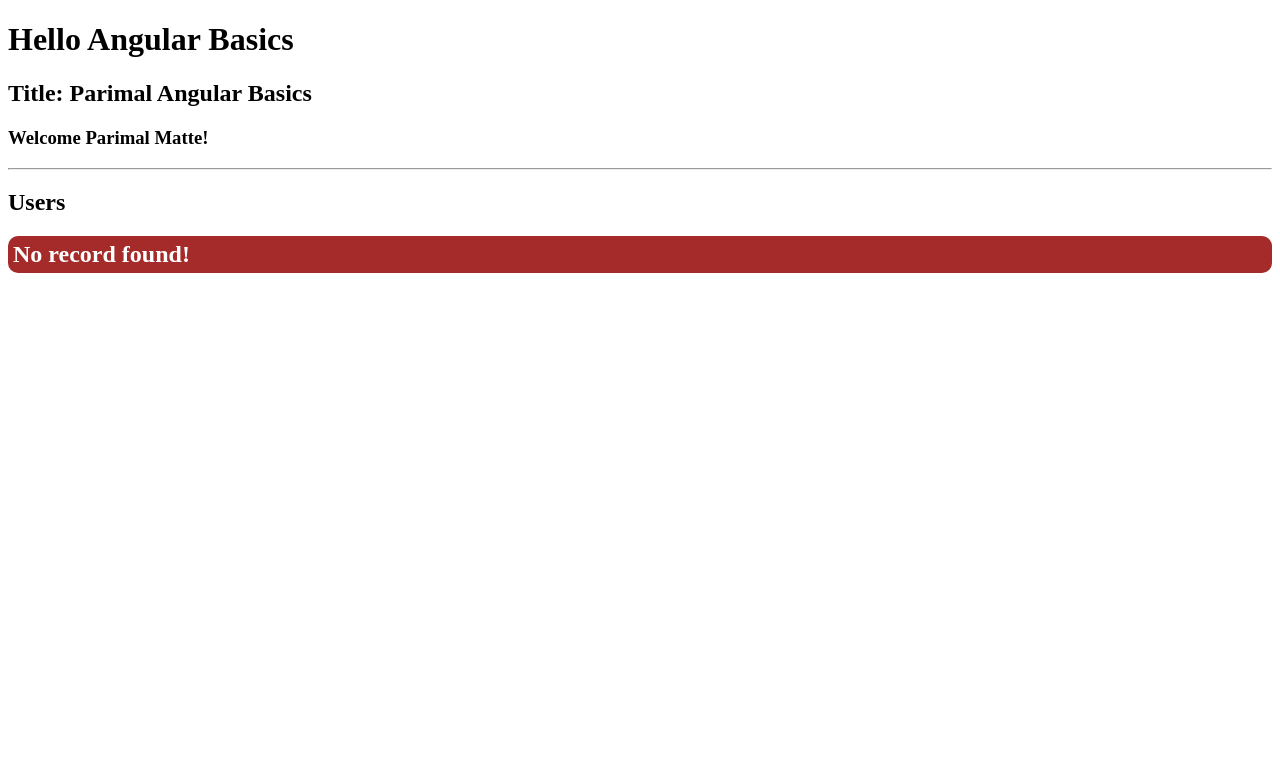
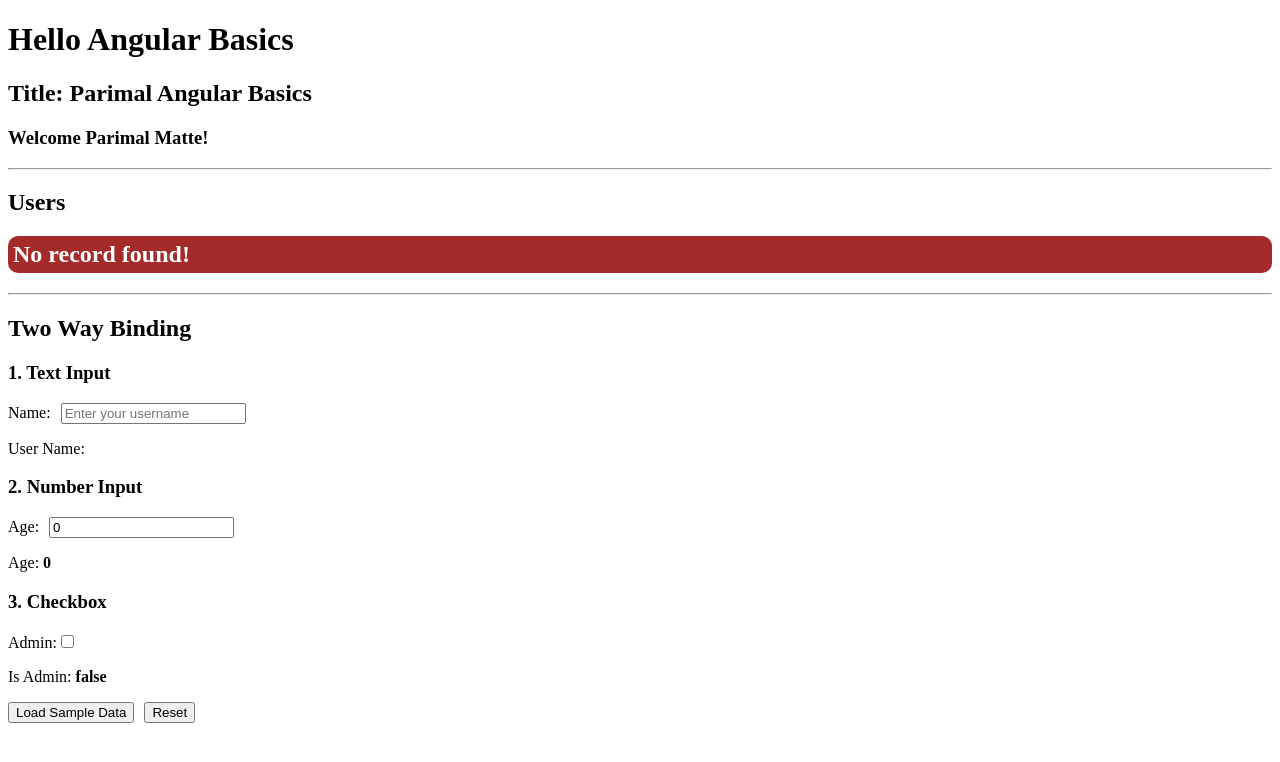
Before and after one commit to PmCoder26/angular-basics, an Angular app: page / in a window 1280 px wide. Shown: the top 762 px of the page. Built offline with nearby package versions, Linux system fonts and the light colour scheme.

Commit message:
feat(angular): implement two-way data binding with user input fields

```diff
--- a/src/app/app.html
+++ b/src/app/app.html
@@ -50,3 +50,77 @@
     No record found!
   </h2>
 }
+
+<hr>
+
+<!-- Two-Way Binding ([(ngModel)]) requires FormsModule -->
+<h2>Two Way Binding</h2>
+
+<div>
+
+  <!-- [(ngModel)] creates two-way binding between the input field and the component property. -->
+  <h3>1. Text Input</h3>
+
+  <label for="userName">Name:</label>
+
+  <input
+    [(ngModel)]="userName"
+    type="text"
+    name="userName"
+    placeholder="Enter your username"
+    style="margin-left: 10px;"
+  >
+
+  <!-- {{ }} (Interpolation) displays the current value of the component property. -->
+  <p>User Name: <b>{{ userName }}</b></p>
+
+
+  <!-- Number input using two-way binding -->
+  <h3>2. Number Input</h3>
+
+  <label for="age">Age:</label>
+
+  <input
+    [(ngModel)]="age"
+    type="number"
+    name="age"
+    placeholder="Enter your age"
+    style="margin-left: 10px;"
+  >
+
+  <!-- Interpolation renders the updated age. -->
+  <p>Age: <b>{{ age }}</b></p>
+
+
+  <!-- Checkbox binds a boolean property using ngModel. -->
+  <h3>3. Checkbox</h3>
+
+  <label for="isAdmin">Admin:</label>
+
+  <input
+    [(ngModel)]="isAdmin"
+    type="checkbox"
+    name="isAdmin"
+  >
+
+  <!-- Displays whether the checkbox is checked or not. -->
+  <p>Is Admin: <b>{{ isAdmin }}</b></p>
+
+
+  <div style="margin-top: 10px;">
+
+    <!-- (click) is an event binding that invokes the component method when the button is clicked. -->
+    <button (click)="loadSampleData()">
+      Load Sample Data
+    </button>
+
+    <!-- Calls the reset method on button click. -->
+    <button
+      (click)="resetSampleData()"
+      style="margin-left: 10px;">
+      Reset
+    </button>
+
+  </div>
+
+</div>
--- a/src/app/app.ts
+++ b/src/app/app.ts
@@ -1,9 +1,10 @@
 import { Component, signal } from '@angular/core';
 import { RouterOutlet } from '@angular/router';
+import { FormsModule } from '@angular/forms';
 
 @Component({
   selector: 'app-root',
-  imports: [RouterOutlet],
+  imports: [RouterOutlet, FormsModule],
   templateUrl: './app.html',
   styleUrl: './app.css'
 })
@@ -13,4 +14,22 @@
 
   // users: string[] = ['Parimal', 'Rohit', 'Hemant', 'Karunya', 'Shashank', 'Ishant']
   users: string[] = []  // for 'empty() {}' block.
+
+  // Two Way Binding.
+  userName: string = "";
+  age: number = 0;
+  isAdmin: boolean = false;
+
+  loadSampleData() {
+    this.userName = 'Tony';
+    this.age = 42;
+    this.isAdmin = true;
+  }
+
+  resetSampleData() {
+    this.userName = '';
+    this.age = 0;
+    this.isAdmin = false;
+  }
+
 }
```
